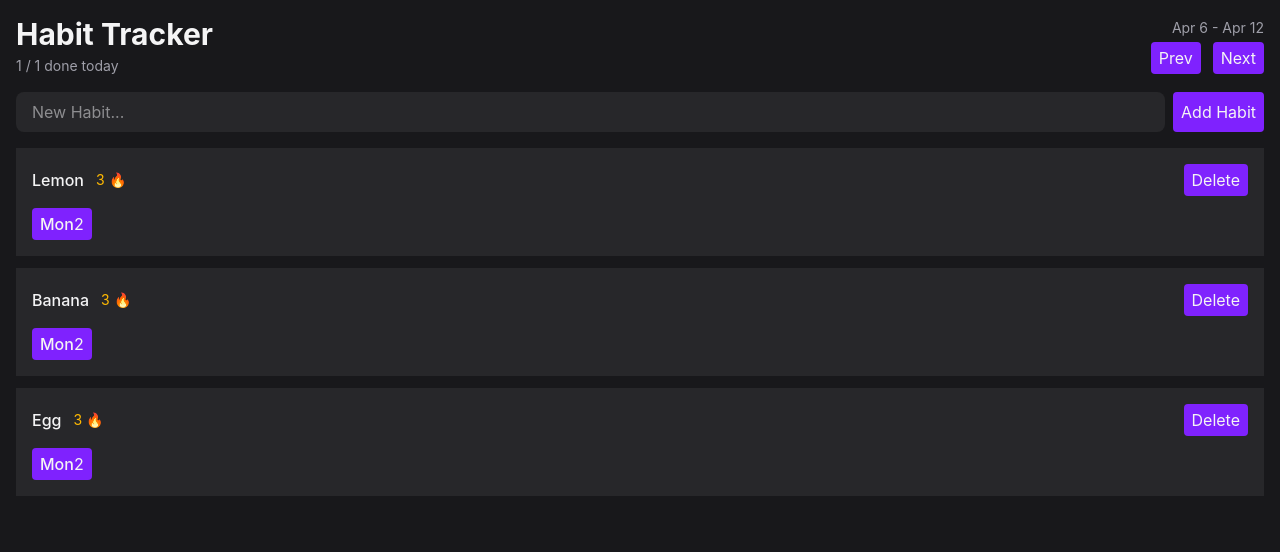
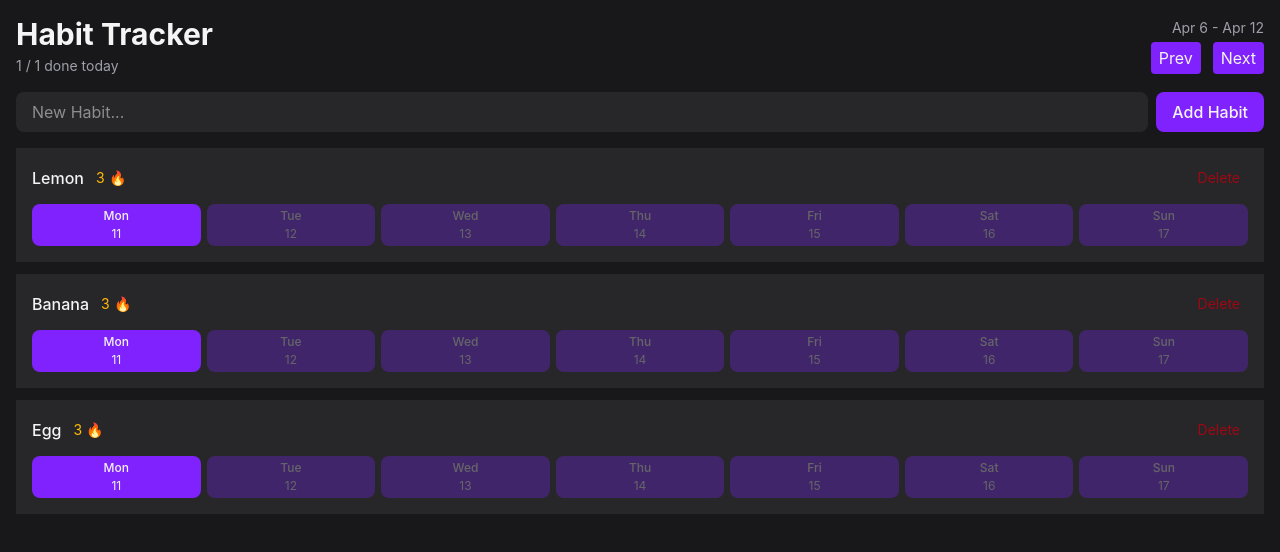
Before and after one commit to JGPico/HabitTracker, a React (Vite) app: page / in a window 1280 px wide. Shown: the top 552 px of the page. Built offline with nearby package versions, Linux system fonts and the light colour scheme.

Commit message:
button props expansion

```diff
--- a/package.json
+++ b/package.json
@@ -14,6 +14,7 @@
     "date-fns": "^4.1.0",
     "react": "^19.2.5",
     "react-dom": "^19.2.5",
+    "tailwind-merge": "^3.6.0",
     "tailwindcss": "^4.3.0"
   },
   "devDependencies": {
--- a/src/components/Button.tsx
+++ b/src/components/Button.tsx
@@ -1,9 +1,33 @@
-import type { ReactNode } from "react"
+import type { ComponentProps } from "react"
+import { twMerge } from "tailwind-merge"
+
+type Variant = "primary" | "secondary" | "ghost-destructive"
 
 type ButtonProps = {
-    children: ReactNode
+    variant?: "primary" | "secondary" | "ghost-destructive"
+} & ComponentProps<"button">
+
+export default function Button({ variant = "primary", className, ...props }: ButtonProps) {
+    return (
+        <button
+            {...props}
+            className={twMerge(
+                "transition-colors rounded px-2 py-1 disabled:opacity-30 disable:cursor-not-allowed",
+                getVariantStyles(variant),
+                className)}
+        />
+    )
 }
 
-export default function Button({ children }: ButtonProps) {
-    return <button className="bg-violet-600 hover:bg-violet-500 transition-colors rounded px-2 py-1 disabled:opacity-30 disable:cursor-not-allowed">{children}</button>
+function getVariantStyles(variant: Variant) {
+    switch (variant) {
+        case "primary":
+            return "bg-violet-600 hover:bg-violet-500"
+        case "secondary":
+            return "bg-zinc-700 hover:bg-zinc-700 text-zinc-400"
+        case "ghost-destructive":
+            return "hover:bg-red-800 text-red-800 hover:text-red-200"
+        default:
+            throw new Error(`Invalid variant: ${variant satisfies never}`)
+    }
 }
--- a/src/components/HabitForm.tsx
+++ b/src/components/HabitForm.tsx
@@ -2,9 +2,10 @@ import Button from "./Button";
 
 export default function HabitForm() {
     return <form className="flex gap-2">
-        <input className="flex-1 rounded-lg bg-zinc-800 px-4 py-2 outline-none
-        focus-visible:ring-2 focus-visible:ring-violet-500"
+        <input
+            className="flex-1 rounded-lg bg-zinc-800 px-4 py-2 outline-none
+            focus-visible:ring-2 focus-visible:ring-violet-500"
             placeholder="New Habit..." />
-        <Button>Add Habit</Button>
+        <Button className="rounded-lg px-4 py-2 font-medium">Add Habit</Button>
     </form>
 }
--- a/src/components/HabitList.tsx
+++ b/src/components/HabitList.tsx
@@ -1,10 +1,12 @@
 import Button from "./Button"
+import { eachDayOfInterval, endOfWeek, startOfWeek, format, isFuture } from "date-fns"
+
 
 export default function HabitList() {
     const habits = [
-        { id: 1, name: "Lemon" },
-        { id: 2, name: "Banana" },
-        { id: 3, name: "Egg" }]
+        { id: "1", name: "Lemon" },
+        { id: "2", name: "Banana" },
+        { id: "3", name: "Egg" }]
 
     if (habits.length === 0) {
         return <p className="text-center text-zinc-500 py-12">No habits yet. Add one above to get started</p>
@@ -22,7 +24,10 @@ type HabitItemProps = {
 }
 
 function HabitItem({ habit }: HabitItemProps) {
-    const visibleDates = [new Date()]
+    const visibleDates = eachDayOfInterval({
+        start: startOfWeek(new Date(), { weekStartsOn: 1 }),
+        end: endOfWeek(new Date(), { weekStartsOn: 1 })
+    })
     return (
         <div className="rounded-x1 bg-zinc-800 p-4 flex flex-col gap-3">
             <div className="flex items-center justify-between">
@@ -30,13 +35,16 @@ function HabitItem({ habit }: HabitItemProps) {
                     <span className="font-medium">{habit.name}</span>
                     <span className="text-sm text-amber-400">3 🔥</span>
                 </div>
-                <Button>Delete</Button>
+                <Button variant="ghost-destructive"
+                    className="text-sm">Delete</Button>
             </div>
             <div className="flex gap-1.5">
                 {visibleDates.map(date => {
-                    return <Button key={date.toISOString()}>
-                        <span className="font-medium">Mon</span>
-                        <span>2</span>
+                    return <Button className="flex flex-1 flex-col items-center gap-0.5 rounded-lg text-xs"
+                        key={date.toISOString()}
+                        disabled={isFuture(date)}>
+                        <span className="font-medium">{format(date, "EEE")}</span>
+                        <span>{format(date, "d")}</span>
                     </Button>
                 })}
             </div>
```
Also changed, not shown: 1 other file (tests, documents, lock files or other folders).
